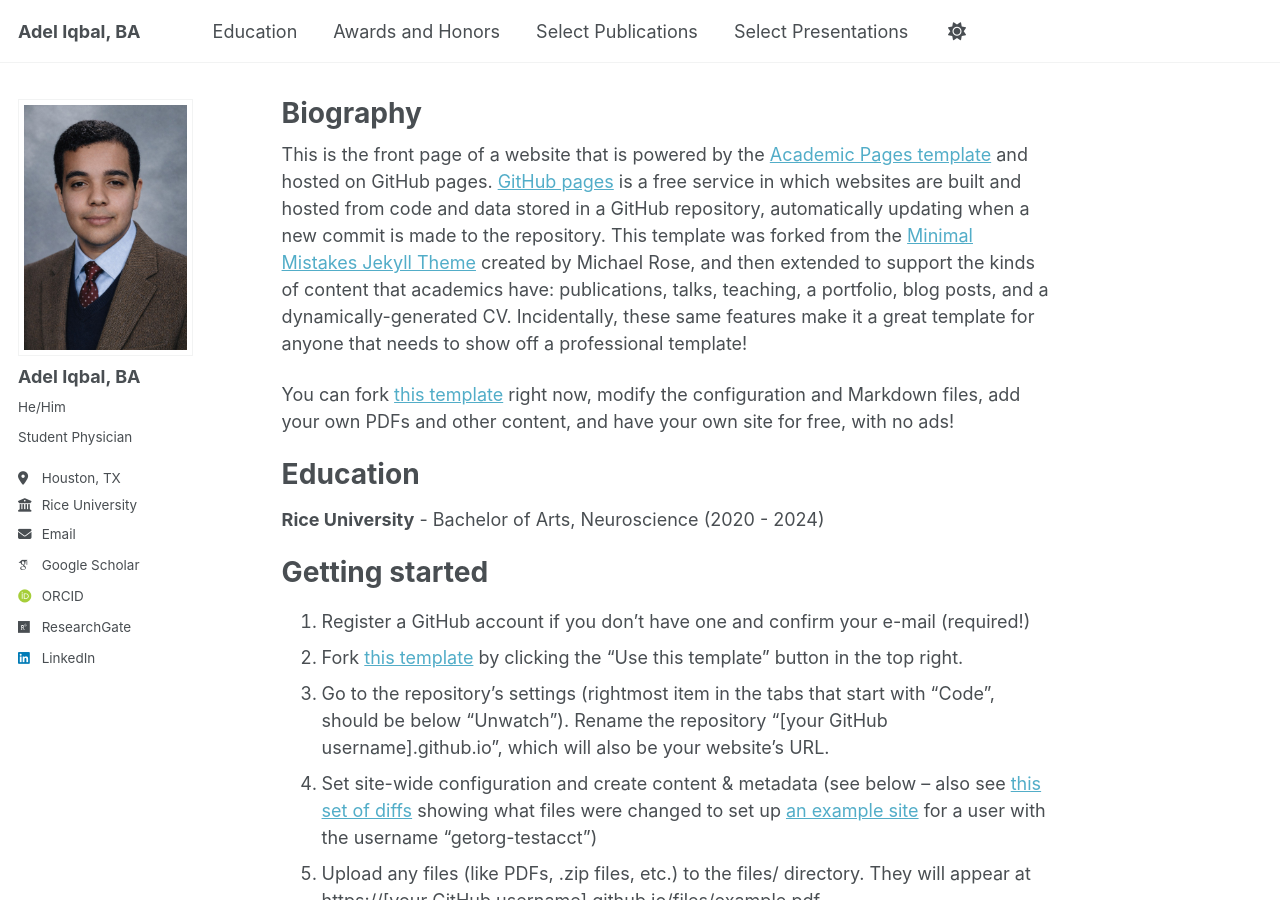
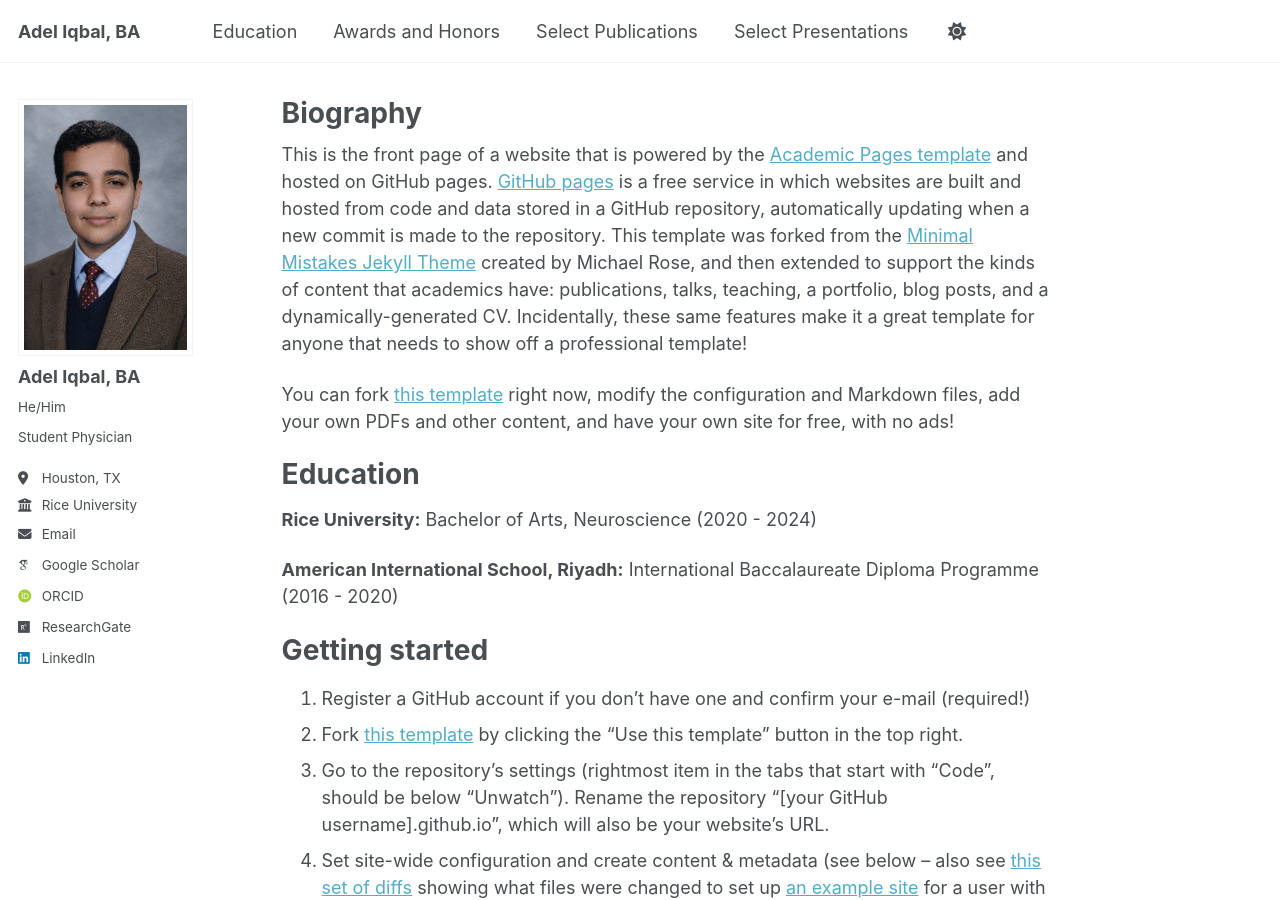
Before and after one commit to adel-iqbal/aiqbal, a Jekyll site: the page built from _pages/about.md, in a window 1280 px wide and 900 px high. Built offline with Jekyll 4.4.1, drawn with Linux system fonts in a browser that asks for light colours; some web fonts are replaced; a script bundle is joined from its source files by our own code; library files that are not in the unit come from our copies.

Commit message:
Update about.md

```diff
--- a/_pages/about.md
+++ b/_pages/about.md
@@ -13,7 +13,9 @@
 
 Education
 ======
-**Rice University** - Bachelor of Arts, Neuroscience (2020 - 2024)
+**Rice University:** Bachelor of Arts, Neuroscience (2020 - 2024)
+
+ **American International School, Riyadh:** International Baccalaureate Diploma Programme (2016 - 2020)
 
 Getting started
 ======
```
